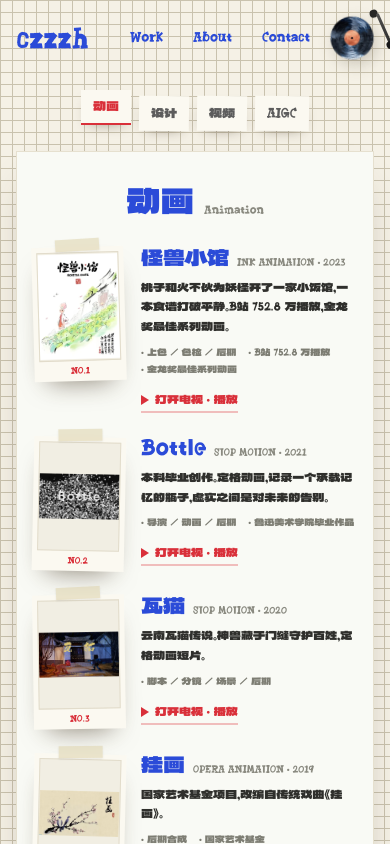
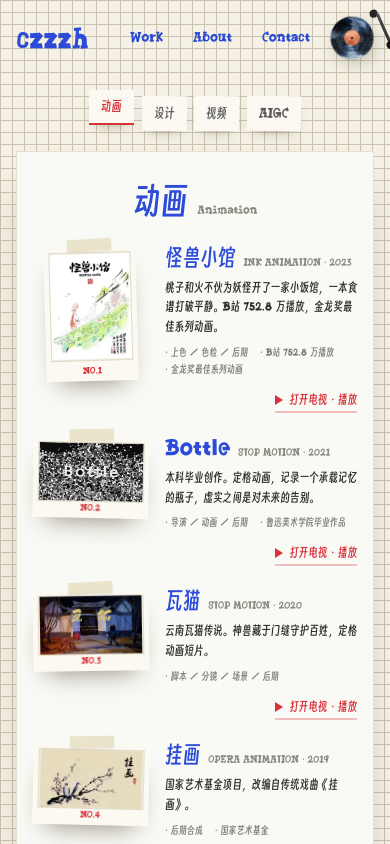
Before and after one commit to MonsterNB1/czzzh-work, a Next.js app: page /works in a window 390 px wide. Shown: the top 844 px of the page. Built offline with nearby package versions, Linux system fonts and the light colour scheme.

Commit message:
feat: replace Chinese font with Smiley Sans (得意黑)

```diff
--- a/src/app/globals.css
+++ b/src/app/globals.css
@@ -8,11 +8,12 @@
   font-display: swap;
   unicode-range: U+0000-024F, U+2000-206F, U+2100-214F, U+2460-24FF, U+FF00-FFEF;
 }
-/* Chinese — Biaoxiaozhi Wujie Hei (own family, used as CJK fallback in stack) */
+/* Chinese — Smiley Sans (得意黑) */
 @font-face {
-  font-family: "WujieHei";
-  src: url("/fonts/wujie.woff2") format("woff2");
+  font-family: "SmileySans";
+  src: url("/fonts/smileysans.woff2") format("woff2");
   font-weight: 400 900;
+  font-style: oblique;
   font-display: swap;
 }
 
@@ -35,7 +36,7 @@
   --color-ink-soft: var(--ink-soft);
   --color-ink-blue: var(--ink-blue);
   --color-marker: var(--marker-red);
-  --font-body: ui-sans-serif, system-ui, -apple-system, "PingFang SC", sans-serif;
+  --font-body: "SmileySans", ui-sans-serif, system-ui, -apple-system, "PingFang SC", sans-serif;
 }
 
 html {
@@ -71,10 +72,10 @@ body {
 
 /* handwritten helpers */
 .hand {
-  font-family: "MixedHand", "WujieHei", "PingFang SC", system-ui, cursive;
+  font-family: "MixedHand", "SmileySans", "PingFang SC", system-ui, cursive;
 }
 .note {
-  font-family: "MixedHand", "WujieHei", "PingFang SC", system-ui, cursive;
+  font-family: "MixedHand", "SmileySans", "PingFang SC", system-ui, cursive;
 }
 
 /* tape strip look for polaroids */
--- a/src/app/layout.tsx
+++ b/src/app/layout.tsx
@@ -17,7 +17,7 @@ export default function RootLayout({ children }: LayoutProps<"/">) {
         {/* the two local faces carry almost all the text — start them early */}
         <link
           rel="preload"
-          href="/fonts/wujie.woff2"
+          href="/fonts/smileysans.woff2"
           as="font"
           type="font/woff2"
           crossOrigin="anonymous"
--- a/src/app/works/page.tsx
+++ b/src/app/works/page.tsx
@@ -12,6 +12,7 @@ type Item = {
   en?: string;
   desc?: string;
   meta?: string[];
+  shape?: "portrait" | "landscape";
 };
 
 type Section = {
@@ -24,7 +25,15 @@ type Section = {
 // the films read top to bottom in animationOrder, each carrying its own blurb
 const animationItems: Item[] = animationOrder.map((slug) => {
   const w = works[slug];
-  return { title: w.title, cover: w.cover, slug: w.slug, en: w.en, desc: w.desc, meta: w.meta };
+  return {
+    title: w.title,
+    cover: w.cover,
+    slug: w.slug,
+    en: w.en,
+    desc: w.desc,
+    meta: w.meta,
+    shape: w.shape,
+  };
 });
 
 const sections: Section[] = [
@@ -97,18 +106,24 @@ function AnimationIndex({
           onClick={(e) => open(e, it)}
           className={`group flex gap-4 md:gap-7 items-start ${it.slug ? "cursor-pointer" : "cursor-default"}`}
         >
-          <div className="shrink-0 w-[92px] md:w-[158px]">
+          <div className="shrink-0 w-[116px] md:w-[232px] flex justify-center">
             <div
-              className="relative bg-[#fbf9f1] p-[5px] pb-[20px] md:p-2 md:pb-[26px] shadow-[0_14px_26px_-14px_rgba(60,45,25,0.6)] transition-transform duration-300 ease-out group-hover:-translate-y-1"
+              className={`relative bg-[#fbf9f1] shadow-[0_14px_26px_-14px_rgba(60,45,25,0.6)] transition-transform duration-300 ease-out group-hover:-translate-y-1 ${
+                it.shape === "portrait"
+                  ? "w-[92px] md:w-[158px] p-[5px] pb-[20px] md:p-2 md:pb-[26px]"
+                  : "w-full p-[5px] pb-[16px] md:p-[7px] md:pb-[22px]"
+              }`}
               style={{ rotate: `${[-1.6, 1.2, -0.9, 1.4][i % 4]}deg` }}
             >
               <span
                 className="tape -top-2 left-1/2 -translate-x-1/2 rotate-[-2deg]"
                 style={{ width: 44, height: 12 }}
               />
-              <div className="aspect-[3/4] bg-[#f1eee3] border border-[#e2dccb] flex items-center justify-center overflow-hidden">
+              <div className={`bg-[#f1eee3] border border-[#e2dccb] flex items-center justify-center overflow-hidden ${
+                it.shape === "portrait" ? "aspect-[3/4]" : "aspect-[16/9]"
+              }`}>
                 {it.cover ? (
-                  <picture className="block w-full">
+                  <picture className="block w-full h-full">
                     {mode === "phone" ? (
                       <source media="(max-width: 767px)" srcSet={it.cover.replace(".webp", "-400.webp")} />
                     ) : (
@@ -120,7 +135,7 @@ function AnimationIndex({
                       alt={it.title}
                       loading={i < 2 ? "eager" : "lazy"}
                       decoding="async"
-                      className="block w-full h-auto"
+                      className="block w-full h-full object-contain"
                     />
                   </picture>
                 ) : null}
@@ -148,13 +163,15 @@ function AnimationIndex({
                 </span>
               ))}
             </div>
-            <span className="mt-3.5 inline-flex items-center gap-1.5 hand text-[12px] md:text-[13px] text-marker border-b-2 border-marker/30 pb-0.5 transition-colors group-hover:border-marker group-hover:text-[#a52a2c]">
+            <div className="mt-3.5 flex justify-end">
+            <span className="inline-flex items-center gap-1.5 hand text-[12px] md:text-[13px] text-marker border-b-2 border-marker/30 pb-0.5 transition-colors group-hover:border-marker group-hover:text-[#a52a2c]">
               <span
                 className="inline-block w-0 h-0 border-y-[5px] border-y-transparent border-l-[8px] border-l-current"
                 aria-hidden
               />
               打开电视 · 播放
             </span>
+            </div>
           </div>
         </Link>
       ))}
--- a/src/data/works.ts
+++ b/src/data/works.ts
@@ -10,6 +10,8 @@ export type WorkData = {
   desc: string;
   /** credits / facts, shown as small bullets */
   meta: string[];
+  /** the cover's own orientation, so the index can hang it the right way up */
+  shape?: "portrait" | "landscape";
   cover: string;
   /** single film at <root>/<slug>/ep1.mp4 */
   video?: string;
@@ -36,6 +38,7 @@ export const works: Record<string, WorkData> = {
     cat: "动画",
     desc: "桃子和火不伙为妖怪开了一家小饭馆，一本食谱打破平静。B站 752.8 万播放，金龙奖最佳系列动画。",
     meta: ["上色 / 色检 / 后期", "B站 752.8 万播放", "金龙奖最佳系列动画"],
+    shape: "portrait",
     cover: "/assets/works/monster-diner.webp",
     episodesBase: `${MEDIA_ROOT}/monster-diner`,
     episodes: 12,
```
Also changed, not shown: public/fonts/smileysans.woff2 (added).
